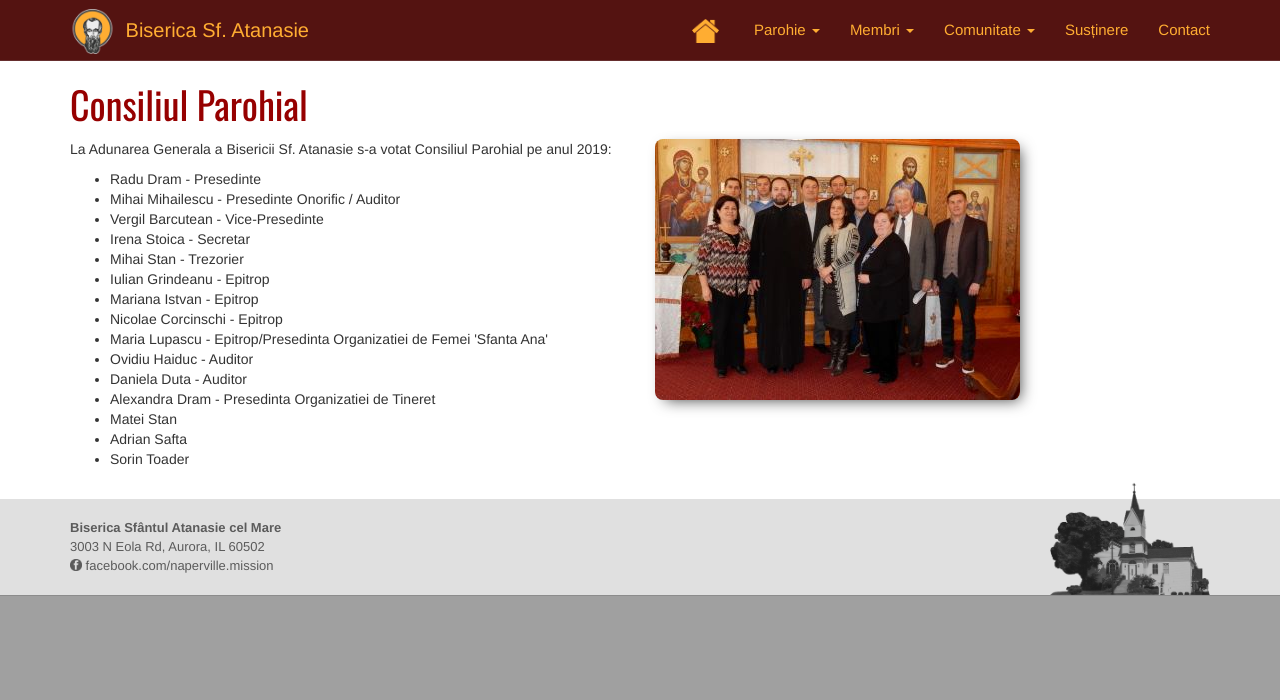
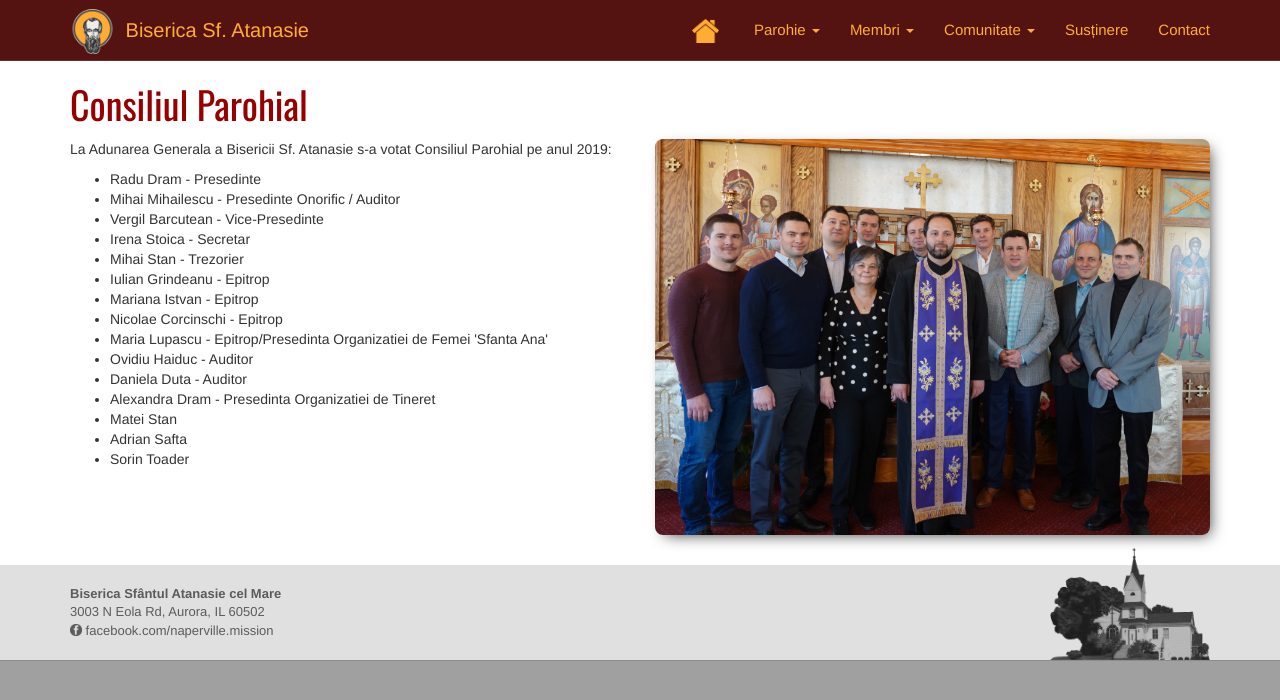
Before and after one commit to iulian787/sfat, a Jekyll site: the page built from ro/consiliul-parohial.html, in a window 1280 px wide. Shown: the top 700 px of the page. Built offline with Jekyll 4.4.1, drawn with Linux system fonts in a browser that asks for light colours.

Commit message:
May changes

```diff
--- a/ro/consiliul-parohial.html
+++ b/ro/consiliul-parohial.html
@@ -29,7 +29,7 @@ title: Consiliul Parohial
             </ul>
         </div>
         <div class="col-md-6">
-            <p><img class="img img-responsive img-round" src="{{ site.baseurl }}/img/home/council-2019.jpg" /></p>
+            <p><img class="img img-responsive img-round" src="{{ site.baseurl }}/img/home/council-2020.jpg" /></p>
         </div>
     </div>
 </div>
--- a/ro/index.html
+++ b/ro/index.html
@@ -29,7 +29,7 @@ title-exclusive: Biserica Sfântul Atanasie - Aurora, IL
             </div>
             -->
             <div>
-                    <p><img class="img img-responsive img-round" height="200%" width="200%" src="{{ site.baseurl }}/img/2020/SlujbeIanuarie2020.PNG" /></p>
+                    <p><img class="img img-responsive img-round" height="200%" width="200%" src="{{ site.baseurl }}/img/2020/SlujbeMai2020.PNG" /></p>
             </div>
 
             <hr>
```
Also changed, not shown: _includes/announcements-ro.md (+1 -1 lines), img/2020/SlujbeMai2020.jpg (added), img/home/council-2020.jpg (added).
